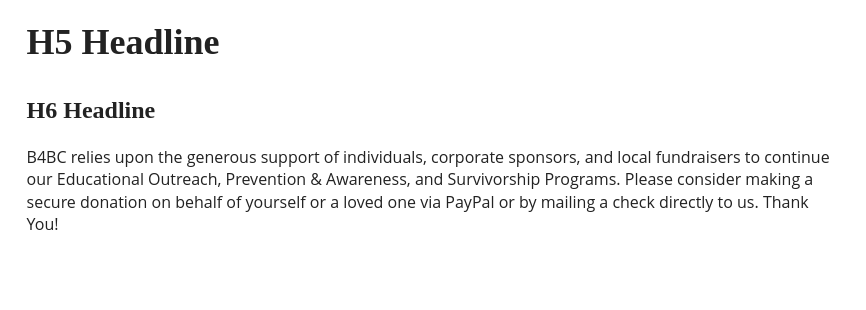
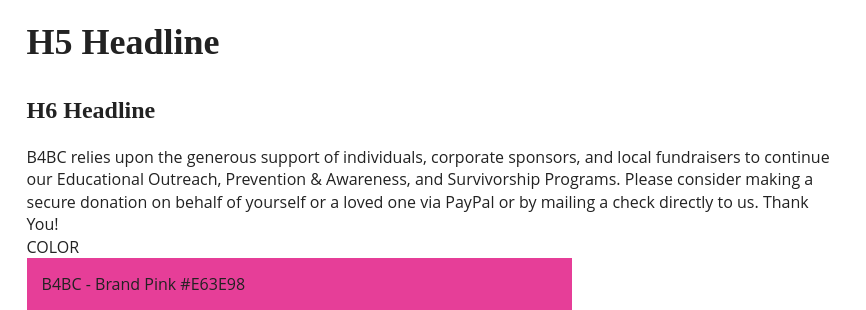
Before and after one commit to pasibe/pcdd-0315-sp2, a website built with Parcel: page index.html in a window 1280 px wide. Shown: the part 500-810 px from the top of the page, without its empty margins (0-866 px from the left). Built offline with nearby package versions, Linux system fonts and the light colour scheme.

Commit message:
commit 04/20 635pm

```diff
--- a/index.html
+++ b/index.html
@@ -41,6 +41,11 @@
 
         <p>B4BC relies upon the generous support of individuals, corporate sponsors, and local fundraisers to continue our Educational Outreach, Prevention & Awareness,  and Survivorship Programs. Please consider making a secure donation on behalf of yourself or a loved one via PayPal or by mailing a check directly to us. Thank You!</p>
 
+      <div class="col-8">
+        <p>COLOR</p>
+        <div style="background-color: #E63E98; text-align: left; vertical-align: middle; padding:15px;"><p>B4BC - Brand Pink #E63E98</p></div>
+
+      </div>
       </div>
     </div>
   </div>
```
